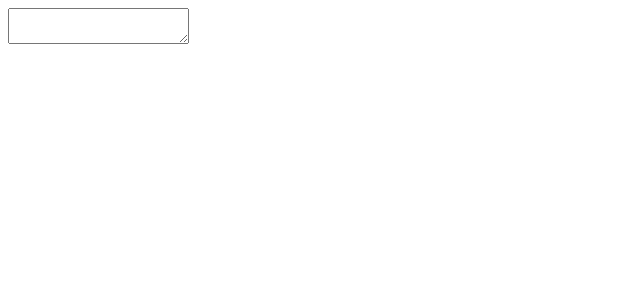
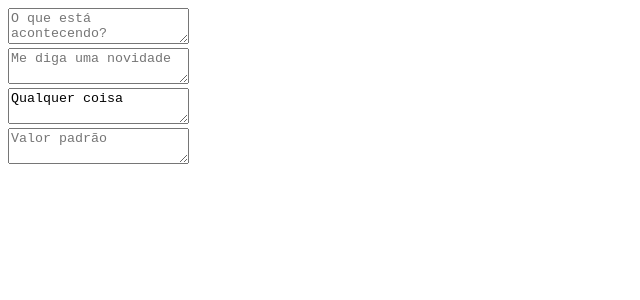
Before and after one commit to ruinedprince/Fundamentos_React, a React (Vite) app in the folder FRVite/: page / in a window 1280 px wide. Shown: the top 300 px of the page, without its empty margins (0-640 px from the left). Built offline with nearby package versions, Linux system fonts and the light colour scheme.

Commit message:
Implementado diversos testes com props em componentes, como passagem de valor de váriavel de componentes, fallback de props e renderização com diferentes valores

```diff
--- a/FRVite/src/App.jsx
+++ b/FRVite/src/App.jsx
@@ -3,7 +3,10 @@ import TextInput from './components/TextInput'
 function App() {
   return (
     <div>
-      <TextInput placeholder="Digite algo..."/> {/* Componentes devem ser sempre iniciados com letra maiúscula pois são componentes React, se não, será considerado um elemento HTML. Quando criamos componentes, podemos criar quantos quisermos, basta chamá-los dentro do componente pai.  */}
+      <TextInput placeholder={"O que está acontecendo?"} maxLength={125}/> {/* Componentes devem ser sempre iniciados com letra maiúscula pois são componentes React, se não, será considerado um elemento HTML. Quando criamos componentes, podemos criar quantos quisermos, basta chamá-los dentro do componente pai. Atributos devem ser passados como props, que são objetos que contêm as propriedades do componente. */}
+      <TextInput placeholder={"Me diga uma novidade"} maxLength={250}/>
+      <TextInput placeholder={"Me diga uma novidade"} maxLength={250} value={"Qualquer coisa"}/> {/* Mesmo que eu não tenha definido o valor da propriedade value, posso passar um valor fixo direto no componente.*/}
+      <TextInput maxLength={250}/> {/* Mesmo que eu não tenha definido o valor da propriedade placeholder, posso passar um valor padrão para o componente isso se chama fallback value ou valor padrão.*/}
     </div>
   )
 }
--- a/FRVite/src/components/TextInput.jsx
+++ b/FRVite/src/components/TextInput.jsx
@@ -1,7 +1,9 @@
-export default function TextInput() {
+// Props são objetos que contêm as propriedades do componente. São passados como argumentos para o componente. Podemos acessar as propriedades do componente através do objeto props.
+
+export default function TextInput({placeholder = "Valor padrão", maxLength, ...props}) { // Como eu ja sei que vou receber as propriedades placeholder e maxLength, posso desestruturar o objeto props e receber as propriedades que eu quero. Se não receber, o valor padrão será "Valor padrão".
     return (
         <div>
-            <textarea />
+            <textarea placeholder={placeholder} maxLength={maxLength} {...props}/> {/* O código entre as chaves é o valor da propriedade placeholder. O problema é que valores fixos direto no componente não são recomendados, pois se precisarmos alterar o valor, teremos que alterar o código fonte, por isso, usamos uma variável para armazenar o valor da propriedade.*/}
         </div>
     )
 }
```
